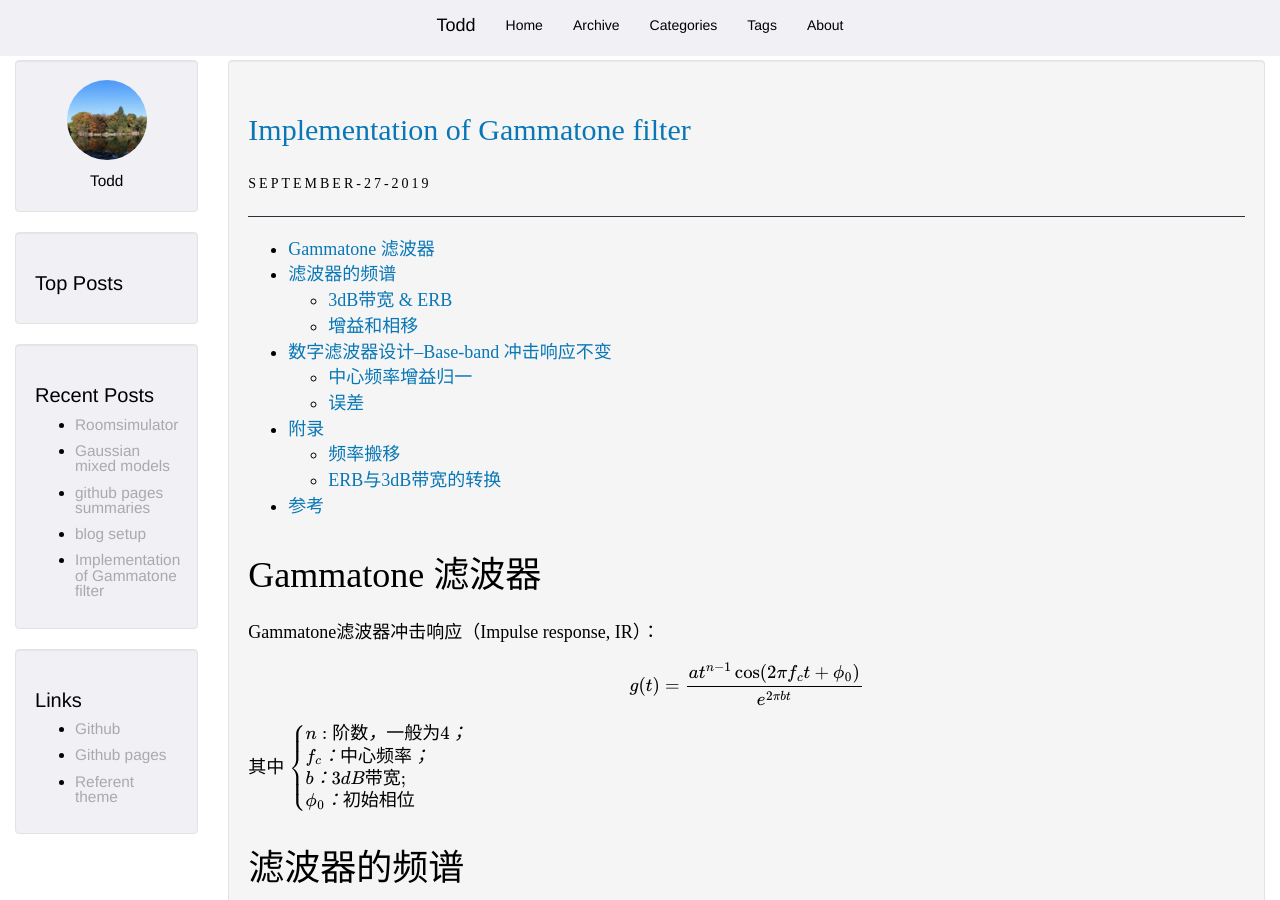
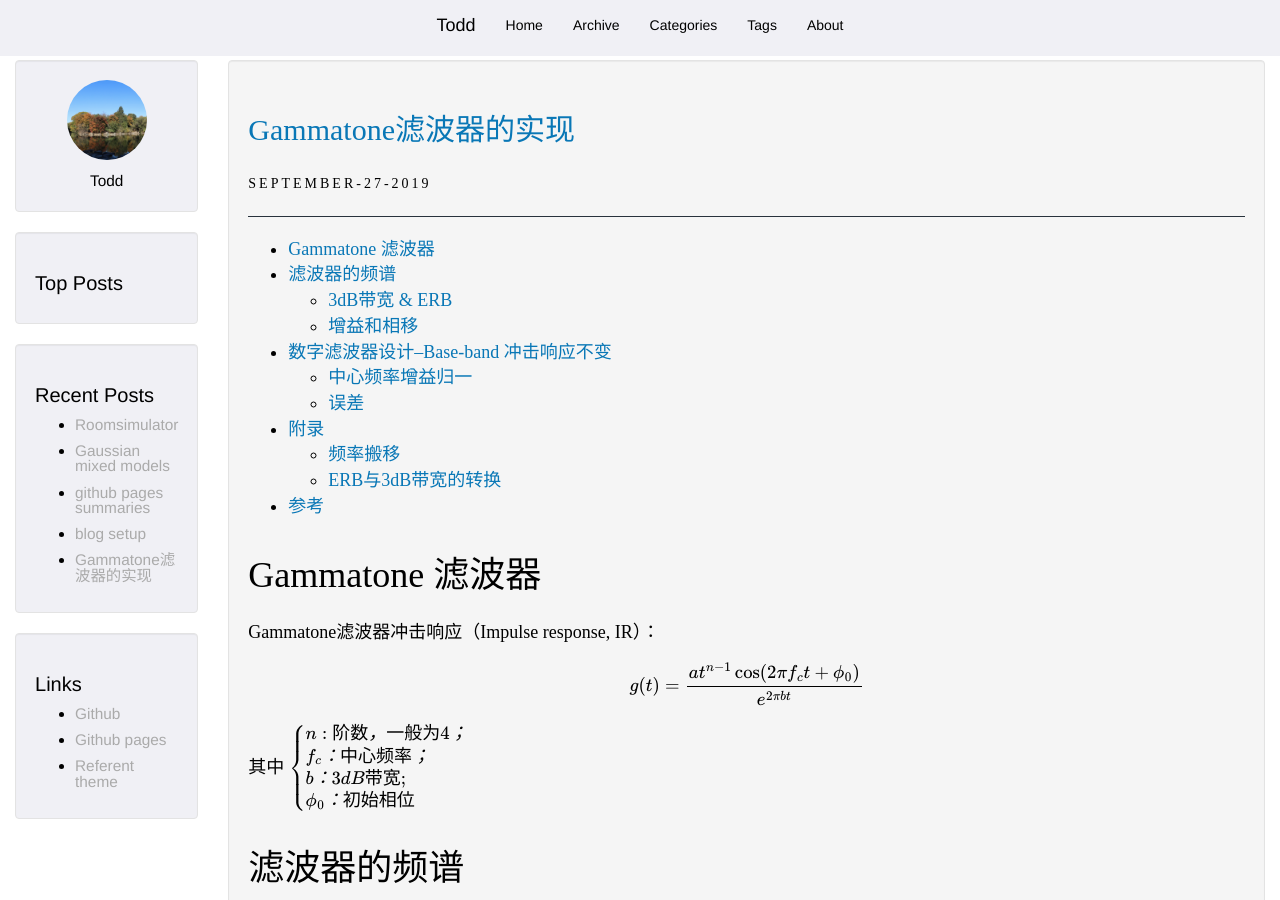
Before and after one commit to bingo-todd/bingo-todd.github.io, a Jekyll site: the page built from _posts/2019-9-27-gtf_baseband_implementation.md, in a window 1280 px wide and 900 px high. Built offline with Jekyll 4.4.1, drawn with Linux system fonts in a browser that asks for light colours; formulas are drawn with MathJax 3.

Commit message:
litter update

```diff
--- a/_posts/2019-9-27-gtf_baseband_implementation.md
+++ b/_posts/2019-9-27-gtf_baseband_implementation.md
@@ -1,6 +1,6 @@
 ---
 layout: post
-title:  "Implementation of Gammatone filter"
+title:  "Gammatone滤波器的实现"
 categories: Work
 tags: dsp filter gammatone
 author: Todd
```
